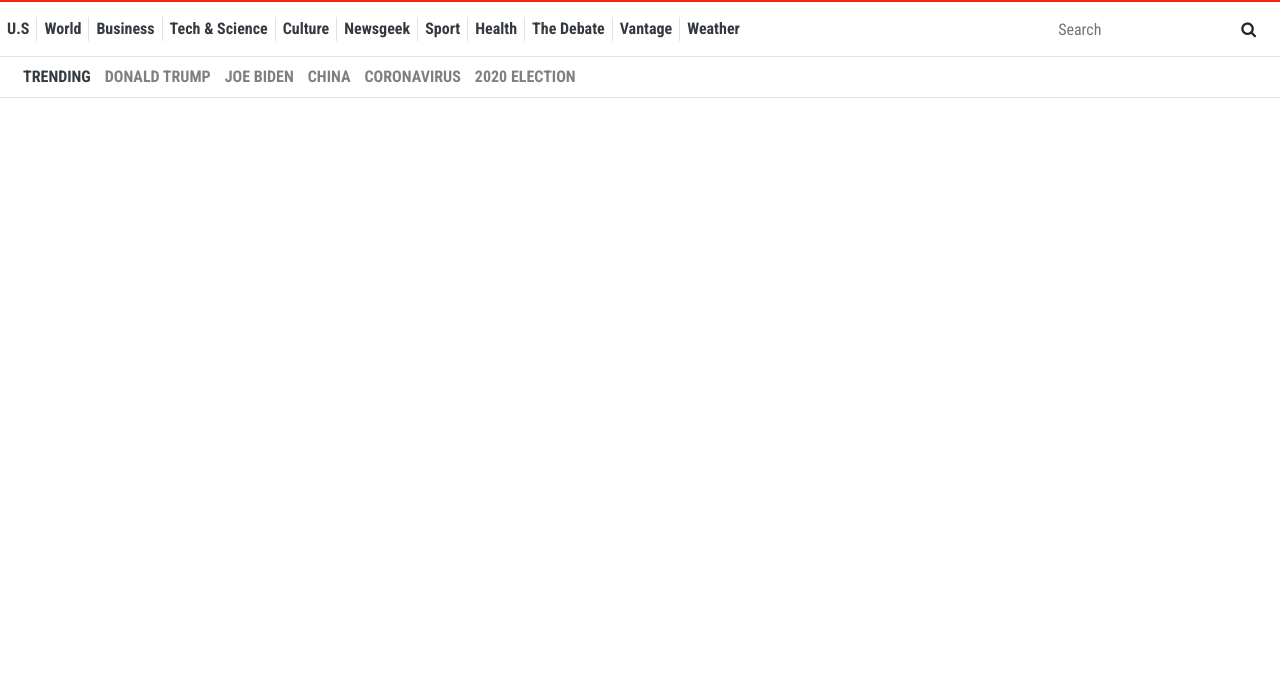
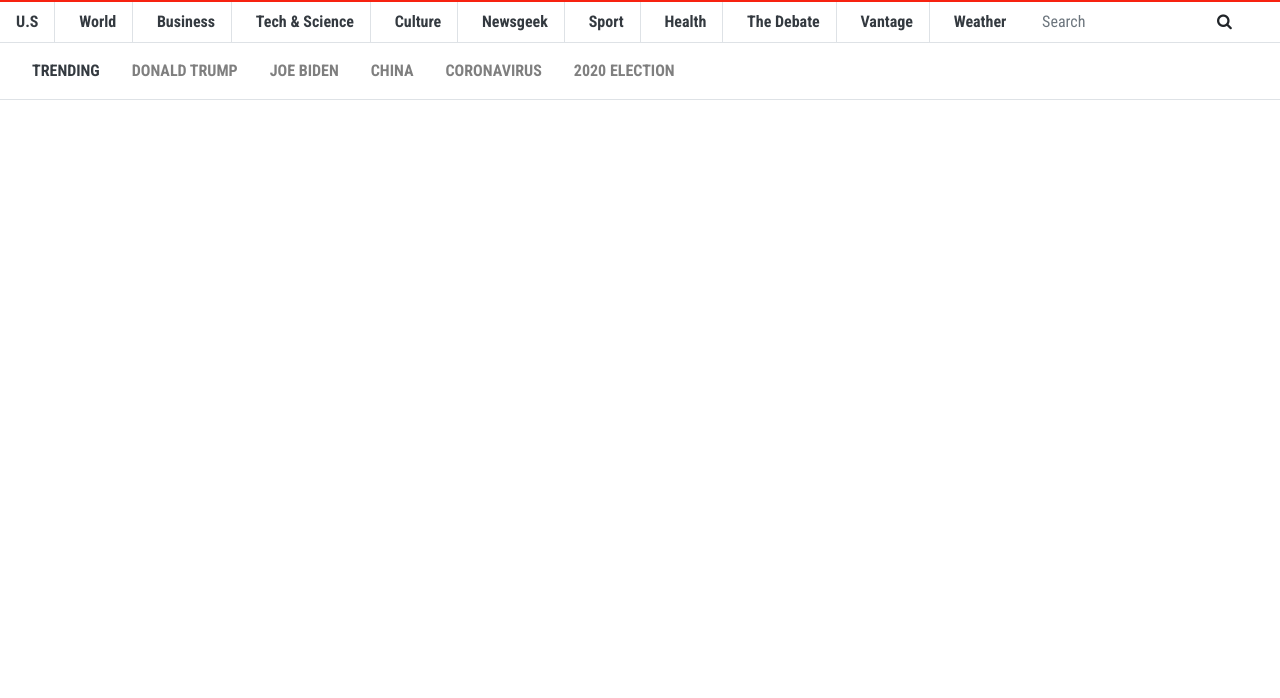
Before and after one commit to RaminMammadzada/using-bootstrap, a plain HTML site: page index.html in a window 1280 px wide. Shown: the part 102-800 px from the top of the page. Drawn offline with nearby package versions, Linux system fonts and the light colour scheme.

Commit message:
Update header to fix the scrolling issue.

```diff
--- a/assets/css/custom.css
+++ b/assets/css/custom.css
@@ -27,9 +27,3 @@ body {
     width: 140px;
     height: auto;
 }
-
-
-.nav li a{
-    padding: 0;
-    margin: 0 7px;
-}
--- a/index.html
+++ b/index.html
@@ -23,7 +23,7 @@
     <header class="container-fluid max-auto mx-0 px-0">
       <div class="mx-0 sticky-top bg-light">
         <!-- banner in header -->
-        <div class="d-flex justify-content-between red-background p-3">
+        <div class="flex-nowrap d-flex justify-content-between red-background p-3">
           <div class="d-none d-lg-flex flex-column justify-content-center pl-4">
             <a href="#" class="d-flex flex-row text-decoration-none">
               <img
@@ -74,9 +74,9 @@
         </div>
         <!-- first navbar in header -->
         <nav
-          class="navbar bg-white d-none d-lg-block d-lg-flex p-0 m-0 border-bottom"
+          class="navbar bg-white d-none d-lg-block d-lg-flex align-items-lg-stretch justify-content-between p-0 m-0 border-bottom"
         >
-          <ul class="nav font-weight-bold flex-fill">
+          <ul class="nav font-weight-bold flex-fill justify-content-between ">
             <li class="nav-item border-right">
               <a class="nav-link text-dark" href="#">U.S</a>
             </li>
@@ -112,15 +112,15 @@
             <li class="nav-item">
               <a class="nav-link text-dark" href="#">Weather</a>
             </li>
+              <li class="nav-link d-lg-flex align-items-lg-baseline item flex-row mr-5 p-0">
+                  <input
+                          type="text"
+                          class="form-control width-20 border-0"
+                          placeholder="Search"
+                  />
+                  <i class="fa fa-search" aria-hidden="true"></i>
+              </li>
           </ul>
-          <div class="form-group form-inline my-2 mx-4">
-            <input
-              type="text"
-              class="form-control w-30 mr-2 border-0"
-              placeholder="Search"
-            />
-            <i class="fa fa-search" aria-hidden="true"></i>
-          </div>
         </nav>
         <!-- trending topics navbar in header -->
         <nav
```
